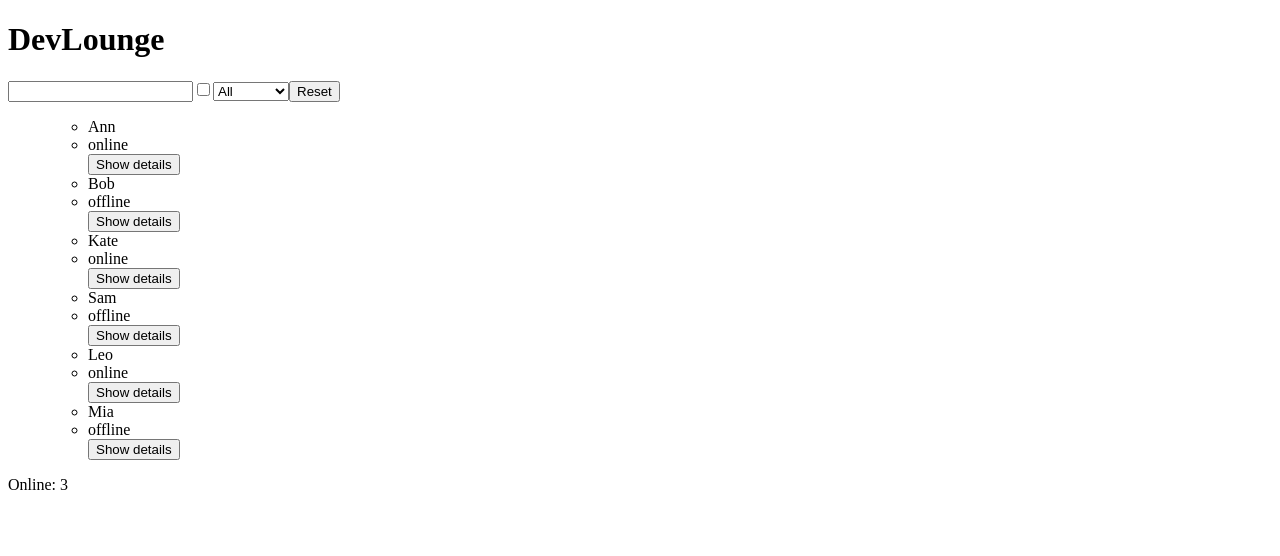
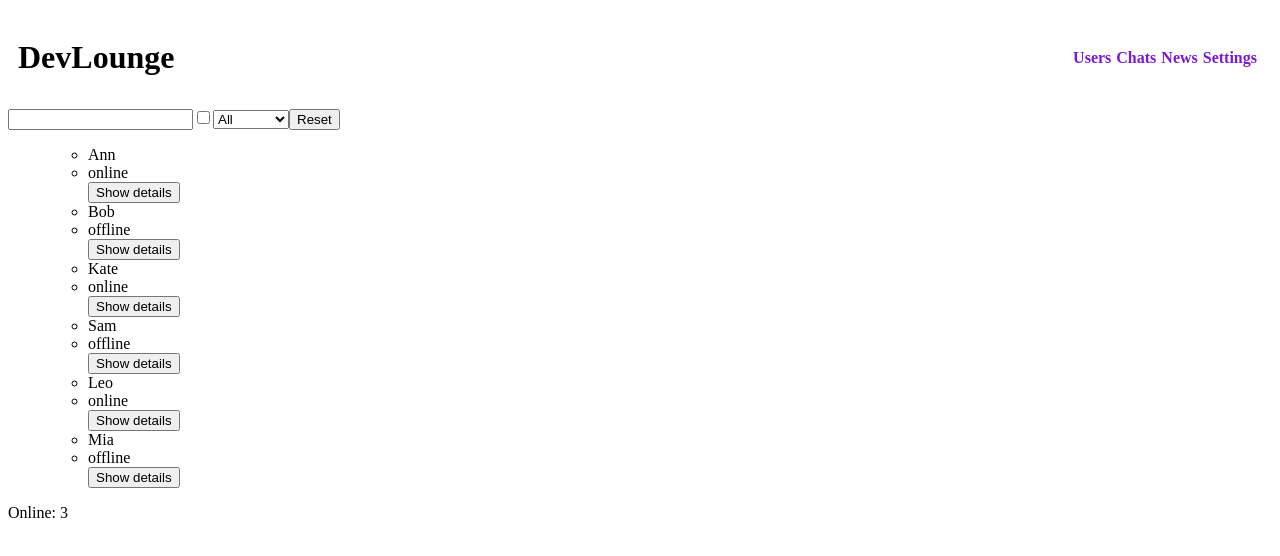
Before and after one commit to SoslanMorgoev/devlounge, a React (Vite) app: page / in a window 1280 px wide. Shown: the top 556 px of the page. Built offline with nearby package versions, Linux system fonts and the light colour scheme.

Commit message:
Add header with navigation

```diff
--- a/src/App.tsx
+++ b/src/App.tsx
@@ -2,17 +2,20 @@ import { BrowserRouter, Route, Routes } from "react-router";
 import MembersPage from "./pages/MembersPage";
 import ProfilePage from "./pages/ProfilePage";
 import ChatPage from "./pages/ChatPage";
+import { Header } from "./components/Header";
 
 function App() {
   return (
     <BrowserRouter>
-      <h1>DevLounge</h1>
+      <Header />
+      <main>
+        <Routes>
+          <Route path="/" element={<MembersPage />} />
+          <Route path="/profile/:id" element={<ProfilePage />} />
+          <Route path="/chat/:id" element={<ChatPage />} />
+        </Routes>
+      </main>
 
-      <Routes>
-        <Route path="/" element={<MembersPage />} />
-        <Route path="/profile/:id" element={<ProfilePage />} />
-        <Route path="/chat/:id" element={<ChatPage />} />
-      </Routes>
     </BrowserRouter>
   );
 }
--- /dev/null
+++ b/src/components/Header.tsx
@@ -0,0 +1,20 @@
+import { NavLink } from "react-router";
+
+export function Header() {
+    return (
+        <header className="header">
+            <h1>DevLounge</h1>
+            <div>
+                <nav>
+                    <ul className="navigationList">
+                        <li><NavLink to="/">Users</NavLink></li>
+                        <li><NavLink to="/">Chats</NavLink></li>
+                        <li><NavLink to="/">News</NavLink></li>
+                        <li><NavLink to="/">Settings</NavLink></li>
+
+                    </ul>
+                </nav>
+            </div>
+        </header>
+    )
+}
--- a/src/components/MemberCard.tsx
+++ b/src/components/MemberCard.tsx
@@ -3,7 +3,7 @@ import type { User } from "../types";
 function MemberCard({ user, onSelect }: { user: User, onSelect: (user: User) => void }) {
     return (
         <>
-            <ul className="MemberCard" >
+            <ul className="MemberCard" id="membersCard" >
                 <li>{user.name}</li>
                 <li>{user.online ? "online" : "offline"}</li>
                 <button onClick={() => onSelect(user)}>Show details</button>
--- a/src/components/MemberProfile.tsx
+++ b/src/components/MemberProfile.tsx
@@ -1,4 +1,4 @@
-import { Link } from "react-router";
+import { NavLink } from "react-router";
 import type { User } from "../types";
 
 function MemberProfile({ user, onClose }: { user: User, onClose: () => void }) {
@@ -9,8 +9,8 @@ function MemberProfile({ user, onClose }: { user: User, onClose: () => void }) {
                 <p>age: {user.age}</p>
                 <p>positions: {user.category}</p>
                 <p>status: {user.online ? "online" : "offline"}</p>
-                <Link to={`/profile/${user.id}`}>read more...</Link>
-                <Link to={`/chat/${user.id}`}>Send message</Link>
+                <NavLink to={`/profile/${user.id}`}>read more...</NavLink>
+                <NavLink to={`/chat/${user.id}`}>Send message</NavLink>
                 <button onClick={onClose}>Close</button>
             </div>
         </div>
--- a/src/components/MembersList.tsx
+++ b/src/components/MembersList.tsx
@@ -5,7 +5,7 @@ import MemberProfile from "./MemberProfile";
 function MembersList({ members, selectedUser, onSelect }: { members: User[], selectedUser: SelectedUser, onSelect: (user: SelectedUser) => void }) {
     return (
         <>
-            <ul>{members.map(user => (
+            <ul className="membersList" id="membersList">{members.map(user => (
                 <MemberCard key={user.id} user={user} onSelect={onSelect} />
             ))}</ul>
             {!members.length && <p>User not found!</p>}
--- a/src/index.css
+++ b/src/index.css
@@ -45,3 +45,23 @@
   border-radius: 6px;
   background-color: antiquewhite;
 }
+.header {
+  display: flex;
+  align-items: center;
+  justify-content: space-between;
+  padding: 10px;
+}
+.navigationList {
+  display: flex;
+  align-items: center;
+  gap: 5px;
+  padding: 5px;
+  list-style: none;
+}
+.navigationList a {
+  text-decoration: none;
+}
+.active {
+  color: rgb(124, 24, 217);
+  font-weight: bold;
+}
```
